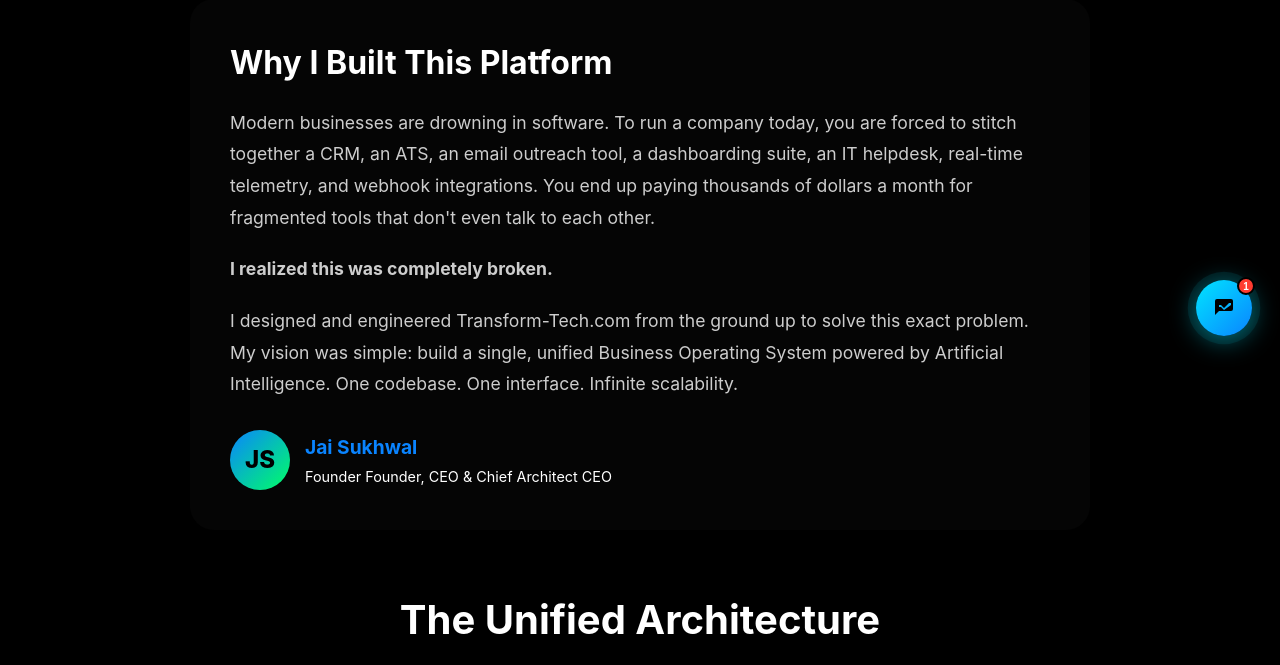
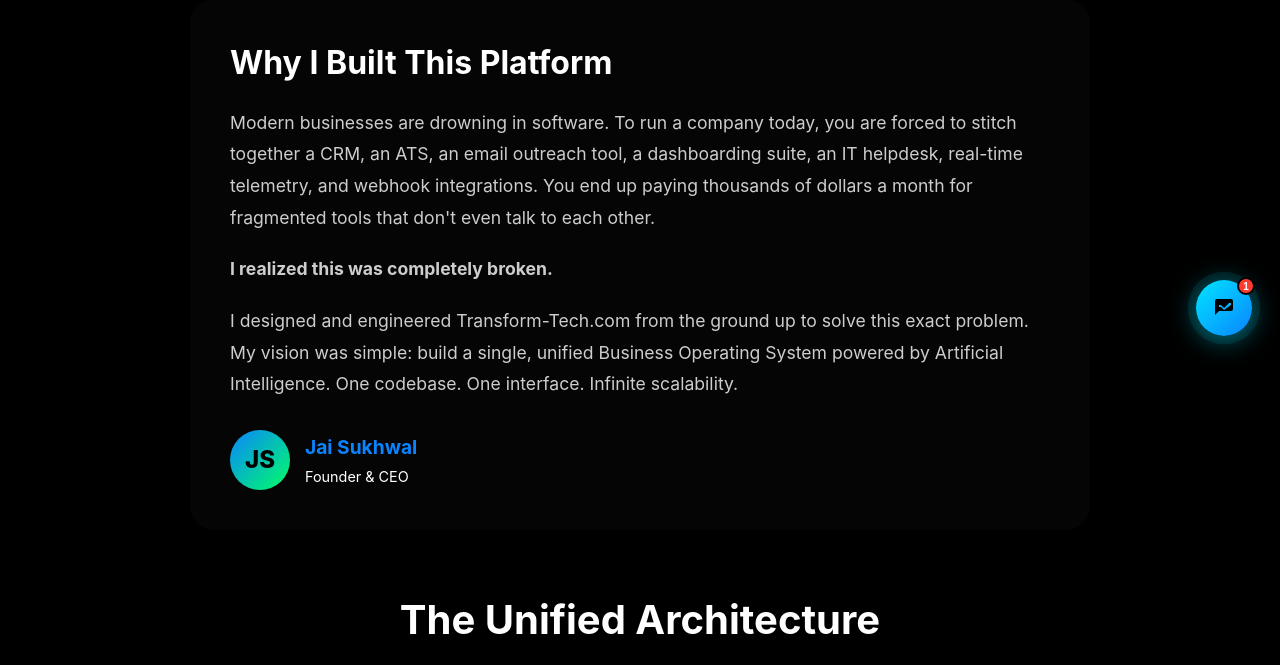
Before and after one commit to jai333/Tranform-Tech.com, a Django app: template app_track/tracking_app/templates/tracking_app/founder_story.html in a window 1280 px wide. Shown: the part 436-1101 px from the top of the page. Run offline with Django 5.2, Linux system fonts and the light colour scheme; the template is opened without the code that fills it, so the values that code supplies are empty; some libraries are stand-ins or nearby versions.

Commit message:
Fix Founder title typo in founder story page

```diff
--- a/app_track/tracking_app/templates/tracking_app/founder_story.html
+++ b/app_track/tracking_app/templates/tracking_app/founder_story.html
@@ -35,7 +35,7 @@
                     </div>
                     <div>
                         <p style="margin: 0; font-size: 1.2rem; font-weight: 700; color: #0A84FF;">Jai Sukhwal</p>
-                        <p style="margin: 4px 0 0 0; font-size: 0.9rem; color: var(--apple-text-muted);">Founder Founder, CEO & Chief Architect CEO</p>
+                        <p style="margin: 4px 0 0 0; font-size: 0.9rem; color: var(--apple-text-muted);">Founder & CEO</p>
                     </div>
                 </div>
             </div>
```
